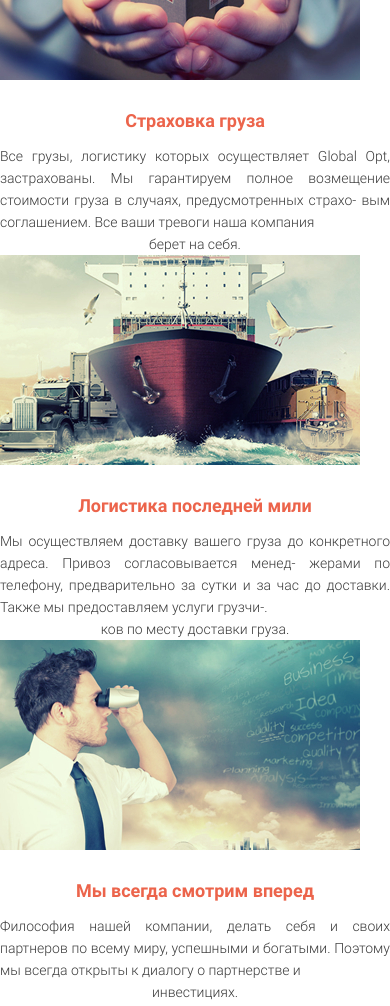
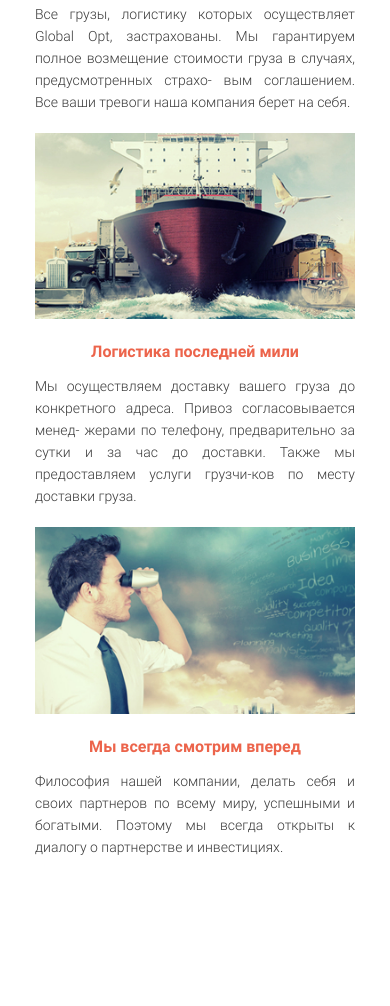
Before and after one commit to Gozzi-G/GLOBALOPT, a website: page src/index.html in a window 390 px wide. Shown: the part 3045-4051 px from the top of the page. After the commit the page ends 3980 px from the top, so only its background shows below. Drawn offline with nearby package versions, Linux system fonts and the light colour scheme.

Commit message:
adapted presentation block

```diff
--- a/src/Sass/blocks/_media.scss
+++ b/src/Sass/blocks/_media.scss
@@ -124,6 +124,21 @@
    .advantages {
       &__content {
          margin-top: 0px;
+      }
+   }
+
+   .presentation {
+      &__subtitle {
+         font-size: 17px;
+      }
+      &__title {
+         font-size: 16px;
+      }
+      &__description {
+         margin-top: 21px;
+      }
+      &__text {
+         font-size: 14px;
       }
    }
 
@@ -260,6 +275,20 @@
          text-align: center;
       }
    }
+
+   .presentation {
+      padding-top: 20px;
+      .title {
+         font-size: 25px;
+      }
+      &__wrap-items {
+         margin-top: 26px;
+      }
+      &__item {
+         margin-bottom: 20px;
+      }
+   }
+
 }
 
 @media (max-width: 575px) {
@@ -305,4 +334,17 @@
          margin-top: 30px;
       }
    }
+
+   .presentation {
+      padding-top: 0px;
+      .title {
+         font-size: 23px;
+      }
+      &__wrap-items {
+         margin-top: 26px;
+      }
+      &__item {
+         margin-bottom: 20px;
+      }
+   }
 }
--- a/src/Sass/blocks/_presentation.scss
+++ b/src/Sass/blocks/_presentation.scss
@@ -40,5 +40,8 @@
          font-weight: 300;
       }
    }
+   &__img {
+      width: 100%;
+   }
 
 }
--- a/src/index.html
+++ b/src/index.html
@@ -11,6 +11,7 @@
    <link rel="stylesheet" href="css/style.min.css">
 </head>
 <!-- hamburger_active -->
+
 <body>
    <section class="promo">
       <div class="hamburger_wrap">
@@ -109,7 +110,8 @@
                   </div>
                   <div class="description">
                      <div class="description__title">Офисы в Китае и России</div>
-                     <div class="description__text">Офисы расположены в Москве, столице России. И в Гуанчжоу, мировом торговом мегаполисе Китая.</div>
+                     <div class="description__text">Офисы расположены в Москве, столице России. И в Гуанчжоу, мировом
+                        торговом мегаполисе Китая.</div>
                   </div>
                </div>
 
@@ -119,7 +121,8 @@
                   </div>
                   <div class="description">
                      <div class="description__title">Квалифицированные кадры</div>
-                     <div class="description__text">Наши сотрудники имеют большой опыт в логистике с Китаем и совершенстве владеют китайским и английским языками.</div>
+                     <div class="description__text">Наши сотрудники имеют большой опыт в логистике с Китаем и
+                        совершенстве владеют китайским и английским языками.</div>
                   </div>
                </div>
 
@@ -150,7 +153,7 @@
 
 
 
-            <div class="col-sm-12 offset-sm-1 col-md-6 advantages__content-item">
+            <div class="col-sm-12 col-md-6 advantages__content-item">
                <div class="advantages__wrap">
                   <div class="advantages__wrap-icons">
                      <img src="icons/advantages/declaration.png" alt="advantages" class="advantages__icon">
@@ -168,7 +171,8 @@
                   </div>
                   <div class="description">
                      <div class="description__title">Осуществляем поиск производителей</div>
-                     <div class="description__text">Помогаем нашим клиентам найти интересующий вас товар или  производителя в Китае.</div>
+                     <div class="description__text">Помогаем нашим клиентам найти интересующий вас товар или
+                        производителя в Китае.</div>
                   </div>
                </div>
                <div class="advantages__wrap">
@@ -177,7 +181,8 @@
                   </div>
                   <div class="description">
                      <div class="description__title">Перевод денег в Китай</div>
-                     <div class="description__text">Помогаем переводить и оплачивать товар в Китае на льготных      условиях</div>
+                     <div class="description__text">Помогаем переводить и оплачивать товар в Китае на льготных условиях
+                     </div>
                   </div>
                </div>
                <div class="advantages__wrap">
@@ -188,7 +193,8 @@
                      <div class="description__title">Поездка на производство в Китай</div>
                      <div class="description__text">У нас большой опыт в бизнес поездках по Китаю. Мы с большой
                         радостью и желанием организуем вам такую поездку в Китай под ключ. Сделаем визу, трансфер из
-                        аэропорта, забронируем отель, предоставим переводчика. Организуем поездку на производство Шоп тур. Мебельный тур. </div>
+                        аэропорта, забронируем отель, предоставим переводчика. Организуем поездку на производство Шоп
+                        тур. Мебельный тур. </div>
                   </div>
                </div>
             </div>
@@ -200,42 +206,41 @@
       <div class="container">
          <h2 class="title">Наша работа - больше чем просто доставка</h2>
          <hr class="divider">
-         <div class="presentation__subtitle">Мы организуем перевозки из Китая - оперативно и надежно, с учетом особенностей груза<br> и ваших требований по срокам и бюджету.</div>
+         <div class="presentation__subtitle">Мы организуем перевозки из Китая - оперативно и надежно, с учетом
+            особенностей груза<br> и ваших требований по срокам и бюджету.</div>
          <div class="row presentation__wrap-items">
-            <div class="col-sm-4 presentation__item">
+            <div class="col-10 offset-1 col-md-4 offset-md-0 presentation__item">
                <img class="presentation__img" src="img/Our_work/insurance.jpg" alt="presentation">
                <div class="presentation__description">
                   <div class="presentation__title">Страховка груза</div>
                   <div class="presentation__text">Все грузы, логистику которых осуществляет Global Opt, застрахованы. Мы
                      гарантируем полное возмещение стоимости груза в случаях, предусмотренных страхо- вым соглашением.
-                     Все ваши тревоги наша компания <div class="presentation__text_center">берет на себя.</div>
+                     Все ваши тревоги наша компания берет на себя.</div>
+                  </берет>
                </div>
             </div>
-            </div>
-            <div class="col-sm-4 presentation__item">
+            <div class="col-10 offset-1 col-md-4 offset-md-0 presentation__item">
                <img class="presentation__img" src="img/Our_work/logistic.jpg" alt="presentation">
                <div class="presentation__description">
                   <div class="presentation__title">Логистика последней мили</div>
                   <div class="presentation__text">Мы осуществляем доставку вашего груза до конкретного адреса. Привоз
                      согласовывается менед- жерами по телефону, предварительно за сутки и за час до доставки. Также мы
-                     предоставляем услуги грузчи-. <div class="presentation__text_center">ков по месту доставки
-                        груза.</div>
+                     предоставляем услуги грузчи-ков по месту доставки груза.
                   </div>
                </div>
             </div>
-            <div class="col-sm-4 presentation__item">
+            <div class="col-10 offset-1 col-md-4 offset-md-0 presentation__item">
                <img class="presentation__img" src="img/Our_work/future.jpg" alt="presentation">
                <div class="presentation__description">
                   <div class="presentation__title">Мы всегда смотрим вперед</div>
                   <div class="presentation__text">Философия нашей компании, делать себя и своих партнеров по всему миру,
-                     успешными и богатыми. Поэтому мы всегда открыты к диалогу о партнерстве и <div class="presentation__text_center">инвестициях.</div>
+                     успешными и богатыми. Поэтому мы всегда открыты к диалогу о партнерстве и инвестициях.</div>
                </div>
             </div>
          </div>
       </div>
    </div>
 
-   </div>
 
    <!-- <div class="representative representative_agent">
       <div class="container">
```
Also changed, not shown: src/css/style.min.css. Lines whose indentation alone changed are shown as unchanged.
